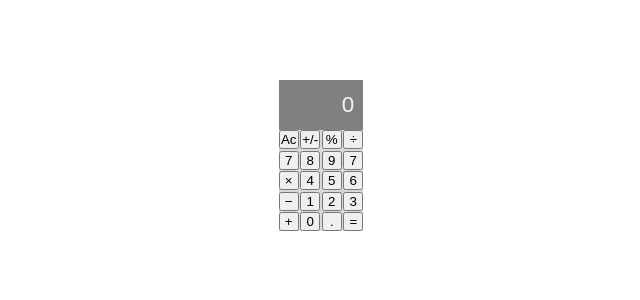
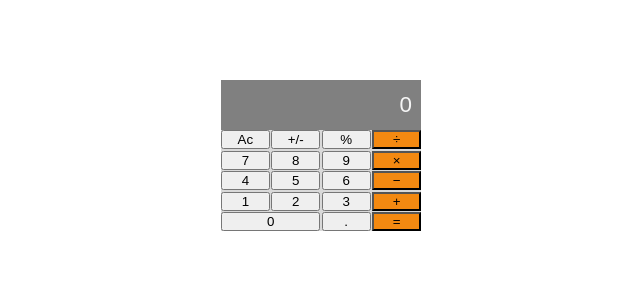
Before and after one commit to roshan-bajgain/math-magicians, a React (Create React App) app: page / in a window 1280 px wide. Shown: the top 300 px of the page, without its empty margins (319-959 px from the left). Built offline with nearby package versions, Linux system fonts and the light colour scheme.

Commit message:
Add hover property in css to the button

```diff
--- a/src/component/calculator.css
+++ b/src/component/calculator.css
@@ -1,5 +1,5 @@
 .container {
-    width: fit-content;
+    width: 200px;
     font-size: 1rem;
     margin: 0 auto;
     margin-top: 10vh;
@@ -34,3 +34,20 @@
     padding: 1em;
     box-sizing: content-box;
 }
+
+button:hover {
+    background-color: whitesmoke;
+}
+
+button.orange:hover {
+    background-color: rgb(255, 176, 30);
+}
+
+.buttons .double {
+    grid-column: span 2;
+    width: 100%;
+  }
+
+  .buttons .orange {
+    background-color: rgb(243, 137, 17);
+  }
--- a/src/component/calculator.js
+++ b/src/component/calculator.js
@@ -21,7 +21,6 @@ class Calculator extends React.Component {
           <button type="button">7</button>
           <button type="button">8</button>
           <button type="button">9</button>
-          <button type="button">7</button>
           <button className="orange" type="button">&times;</button>
           <button type="button">4</button>
           <button type="button">5</button>
```
